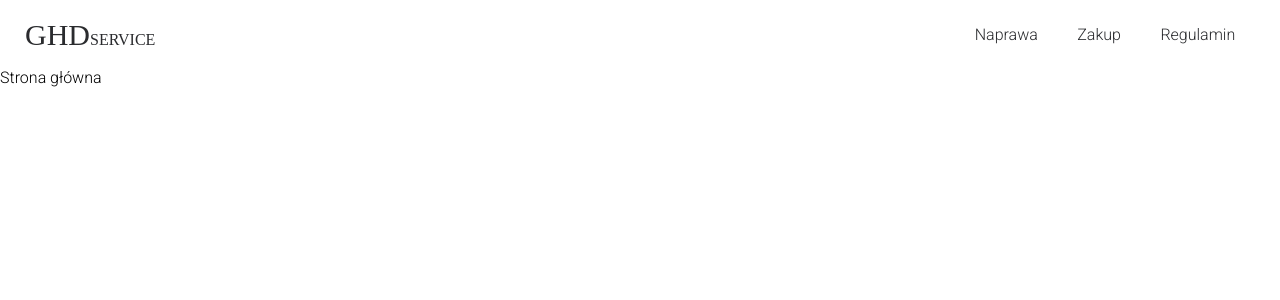
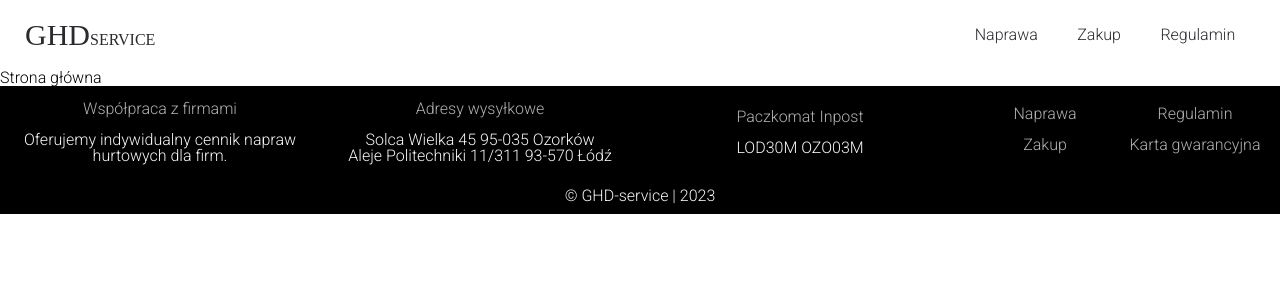
Before and after one commit to theWebCookie/ghd-serwis, a React (Create React App) app: page / in a window 1280 px wide. Shown: the top 300 px of the page. Built offline with nearby package versions, Linux system fonts and the light colour scheme; a web font is replaced by a local one.

Commit message:
create footer

```diff
--- a/src/App.jsx
+++ b/src/App.jsx
@@ -1,6 +1,7 @@
 import React from 'react';
 import { Outlet } from 'react-router-dom';
 import Page from './components/parts/Page';
+import './styles/App.css'
 
 const App = () => {
   return (
--- /dev/null
+++ b/src/components/parts/Footer.jsx
@@ -0,0 +1,45 @@
+import React from 'react';
+import { Link } from 'react-router-dom';
+import karta from '../../assets/Footer/Karta-Gwarancyjna.pdf';
+import '../../styles/Footer.css'
+
+const Footer = () => (
+  <footer className='footer'>
+    <div className='footer-information'>
+      <div>
+        <span>Współpraca z firmami</span>
+        <p>Oferujemy indywidualny cennik napraw hurtowych dla firm.</p>
+      </div>
+      <div>
+        <span>Adresy wysyłkowe</span>
+        <p>Solca Wielka 45 95-035 Ozorków</p>
+        <p>Aleje Politechniki 11/311 93-570 Łódź</p>
+      </div>
+      <div>
+        <span>Paczkomat Inpost</span>
+        <p>LOD30M OZO03M</p>
+      </div>
+      <div className='footer-links'>
+        <div>
+          <p><Link to='/naprawa'><span>Naprawa</span></Link></p>
+          <p><Link to='/zakup'><span>Zakup</span></Link></p>
+        </div>
+        <div>
+          <p><Link to='/regulamin'><span>Regulamin</span></Link></p>
+          <p>
+            <Link to={karta}
+            target="_blank"
+            rel="noopener noreferrer"
+            download="Karta gwarancyjna"
+            >
+              <span>Karta gwarancyjna</span>
+            </Link>
+          </p>
+        </div>
+      </div>
+    </div>
+    <div>© GHD-service | 2023</div>
+  </footer>
+)
+
+export default Footer;
--- a/src/components/parts/Page.jsx
+++ b/src/components/parts/Page.jsx
@@ -1,10 +1,12 @@
 import React from 'react'
 import Nav from './Nav'
+import Footer from './Footer';
 
 const Page = ({children}) => (
   <>
     <Nav/>
     <main>{children}</main>
+    <Footer/>
   </>
 )
 
--- /dev/null
+++ b/src/styles/App.css
@@ -0,0 +1,4 @@
+.App {
+  max-width: 1440px;
+  margin: 0 auto;
+}
--- /dev/null
+++ b/src/styles/Footer.css
@@ -0,0 +1,45 @@
+.footer {
+  display: flex;
+  flex-direction: column;
+  background-color: var(--fullBlackColor);
+  color: var(--secondaryGreyColor);
+  text-align: center;
+  padding: 10px;
+}
+
+.footer-information {
+  display: flex;
+  flex-direction: column;
+  gap: 20px;
+  align-items: center;
+  margin-bottom: 20px;
+}
+
+.footer-information div {
+  width: 100%;
+}
+
+.footer-information div span {
+  display: block;
+  font-size: var(--nFontSize);
+  color: var(--primaryGreyColor);
+  margin-bottom: 15px;
+}
+
+.footer-information a {
+  text-decoration: none;
+}
+
+.footer-links {
+  display: flex;
+}
+
+.footer-links p {
+  margin: 10px 0;
+}
+
+@media only screen and (min-width: 660px) {
+  .footer-information {
+    flex-direction: row;
+  }
+}
--- a/src/styles/Nav.css
+++ b/src/styles/Nav.css
@@ -2,9 +2,8 @@
   display: flex;
   justify-content: space-between;
   align-items: center;
-  max-width: 1440px;
   height: 50px;
-  margin: 10px auto;
+  margin: 10px 0px;
   padding: 0px 25px;
 }
 
--- a/src/styles/theme.css
+++ b/src/styles/theme.css
@@ -3,7 +3,7 @@
   --fullBlackColor: black;
   --customBlackColor: #2a2b2e;
   --primaryColor: #F0B865;
-  --primaryGreyColor: #7B7B7B;
+  --primaryGreyColor: #b1b1b1;
   --secondaryGreyColor: #F7F7F7;
 
   --primaryFont: 'Roboto', sans-serif;
```
Also changed, not shown: 1 other file (tests, documents, lock files or other folders).
